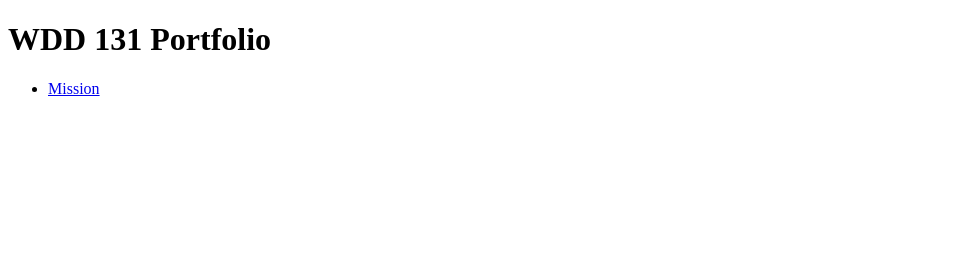
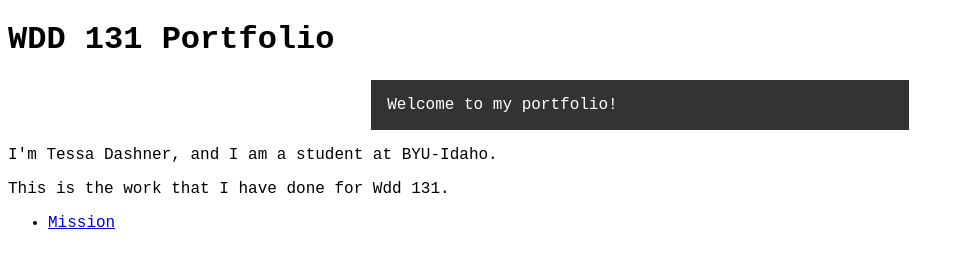
Before and after one commit to TDashner/WDD-131, a plain HTML site: page index.html in a window 1280 px wide. Shown: the whole page, without its empty margins (0-964 px from the left). Drawn offline with Linux system fonts and the light colour scheme.

Commit message:
Added Java

```diff
--- a/index.html
+++ b/index.html
@@ -4,12 +4,16 @@
     <meta charset="UTF-8">
     <meta name="viewport" content="width=device-width, initial-scale=1.0">
     <title>WDD 131 Portfolio | Tessa Dashner</title>
+    <link rel="stylesheet" href="styles.css">
 </head>
 <body>
     <header>
         <h1>WDD 131 Portfolio</h1>
     </header>
     <main>
+        <p class="darktext">Welcome to my portfolio!</p>
+        <p>I'm Tessa Dashner, and I am a student at BYU-Idaho.</p>
+        <p>This is the work that I have done for Wdd 131.</p>
         <nav>
             <ul>
                 <li><a href = "mission_statement/index.html">Mission</a></li>
--- /dev/null
+++ b/mission_statement/mission.js
@@ -0,0 +1,4 @@
+const apples = 10;
+const oranges = 5;
+
+console.log(apples + oranges);
--- /dev/null
+++ b/styles.css
@@ -0,0 +1,11 @@
+body {
+    font-family: 'Courier New', Courier, monospace;
+}
+
+.darktext {
+    background-color: #333;
+    color: #fff;
+    padding: 1em;
+    width: 40%;
+    margin: auto; /*Centered the shaded block*/
+}
```
Also changed, not shown: mission_statement/index.html (+1 -0 lines).
